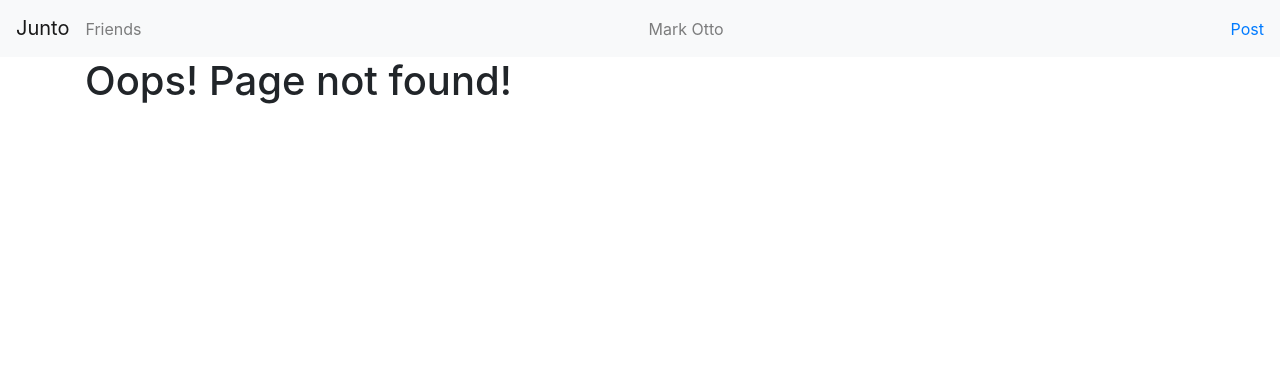
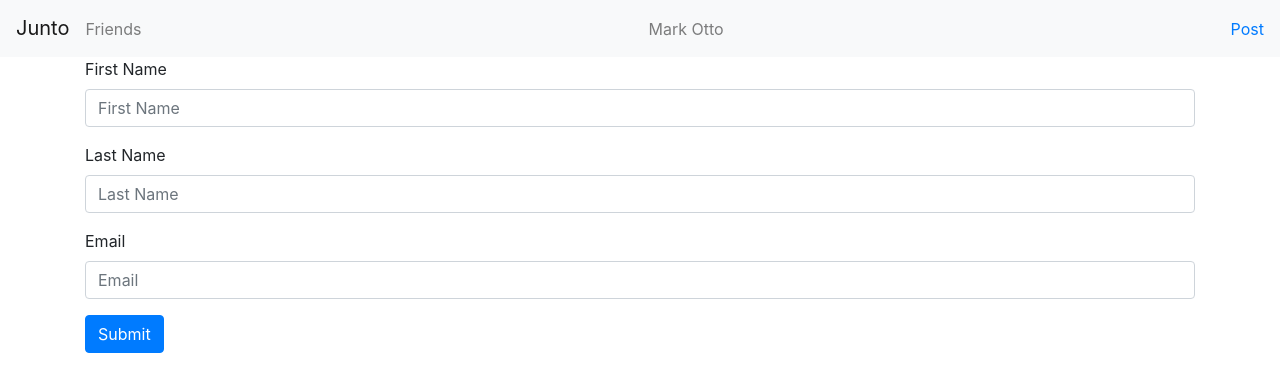
Before and after one commit to JakeSchwa/Junto, a React (Create React App) app: page /newUser in a window 1280 px wide. Before the commit this address had no page. Shown: the top 392 px of the page. Built offline with nearby package versions, Linux system fonts and the light colour scheme.

Commit message:
make user login page

```diff
--- a/src/App.js
+++ b/src/App.js
@@ -9,6 +9,7 @@ import ErrorPage from './layout/pages/ErrorPage';
 import EditPostPage from './layout/pages/EditPostPage';
 import FriendsListPage from './layout/pages/FriendsListPage';
 import FriendsPage from './layout/pages/FriendsPage';
+import UserCreationPage from './layout/pages/UserCreationPage';
 
 import Container from 'react-bootstrap/Container';
 
@@ -19,6 +20,7 @@ const App = () => {
       <Container fluid='sm'>
         <Switch>
           <Route exact path='/' component={HomePage} />
+          <Route exact path='/newUser' component={UserCreationPage} />
           <Route path='/post' component={AddPostPage} />
           <Route path='/edit/:postId' component={EditPostPage} />
           <Route path='/friends' component={FriendsListPage} />
--- /dev/null
+++ b/src/layout/pages/UserCreationPage.js
@@ -0,0 +1,87 @@
+import React, { useState } from 'react';
+
+import Form from 'react-bootstrap/Form';
+import Button from 'react-bootstrap/Button';
+
+function UserCreationPage() {
+  const [validated, setValidated] = useState(false);
+
+  const handleSubmit = async (event) => {
+    event.preventDefault();
+    event.stopPropagation();
+    if (validateSubmit(event.target)) {
+      console.log('made it');
+      const res = await postUser(event);
+      await res.json();
+      setValidated(true);
+    }
+    setValidated(false);
+  };
+
+  async function postUser(event) {
+    return await fetch('/api/users', {
+      method: 'POST',
+      headers: {
+        'Content-Type': 'application/json',
+      },
+      body: JSON.stringify({
+        firstName: event.target.firstName.value,
+        lastName: event.target.lastName.value,
+        email: event.target.email.value,
+      }),
+    });
+  }
+
+  const validateSubmit = (event) => {
+    if (
+      validateName(event.firstName.value) &&
+      validateName(event.lastName.value) &&
+      validateEmail(event.email.value)
+    )
+      return true;
+    else return false;
+  };
+
+  const validateName = (name) => {
+    if (name.length >= 2 && name.length <= 50) return true;
+    else return false;
+  };
+
+  const validateEmail = (email) => {
+    if (email.length >= 6 && email.length <= 256) return true;
+    else return false;
+  };
+
+  return (
+    <div>
+      <Form validated={validated} onSubmit={handleSubmit}>
+        <Form.Group controlId='firstName' placeholder='Enter First Name'>
+          <Form.Label>First Name</Form.Label>
+          <Form.Control type='input' placeholder='First Name' required />
+          <Form.Control.Feedback type='invalid'>
+            Please provide a First Name.
+          </Form.Control.Feedback>
+        </Form.Group>
+        <Form.Group controlId='lastName' placeholder='Enter Last Name'>
+          <Form.Label>Last Name</Form.Label>
+          <Form.Control type='input' placeholder='Last Name' required />
+          <Form.Control.Feedback type='invalid'>
+            Please provide a Last Name.
+          </Form.Control.Feedback>
+        </Form.Group>
+        <Form.Group controlId='email' placeholder='Enter Email'>
+          <Form.Label>Email</Form.Label>
+          <Form.Control type='email' placeholder='Email' required />
+          <Form.Control.Feedback type='invalid'>
+            Please provide a Email.
+          </Form.Control.Feedback>
+        </Form.Group>
+        <Button variant='primary' type='submit'>
+          Submit
+        </Button>
+      </Form>
+    </div>
+  );
+}
+
+export default UserCreationPage;
```
